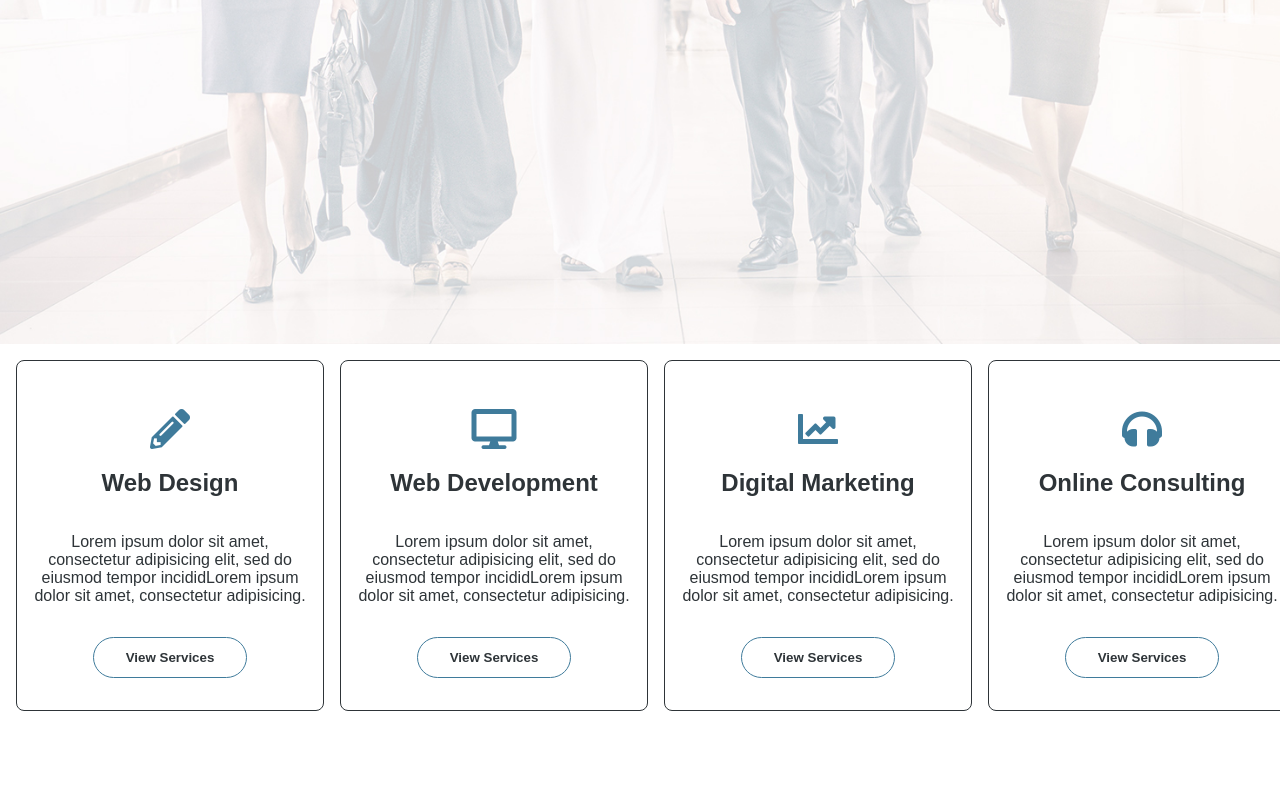
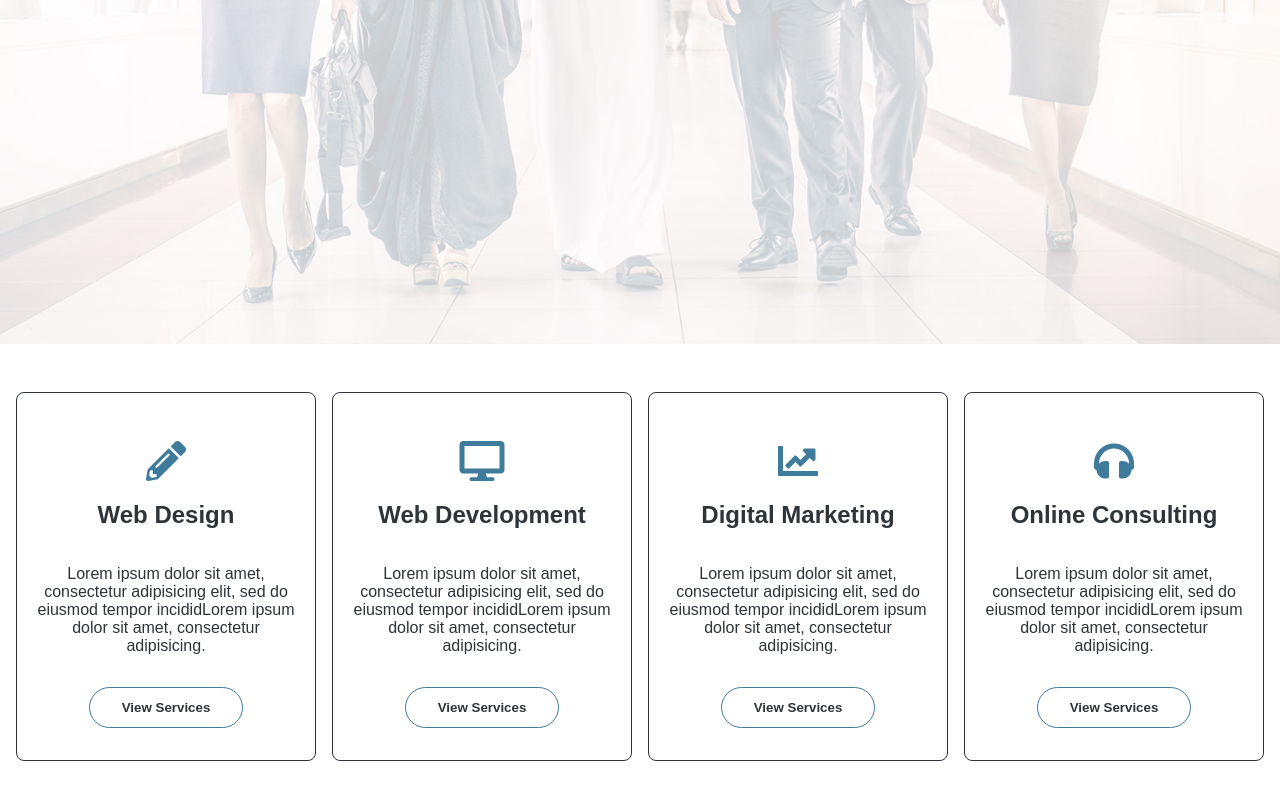
Before and after one commit to lindellcarternyc/monu-template, a React (Create React App) app: page / in a window 1280 px wide. Shown: the part 456-1256 px from the top of the page. Before the commit the page ends 1167 px from the top, so only its background shows below. Built offline with nearby package versions, Linux system fonts and the light colour scheme.

Commit message:
Added background color and padding

```diff
--- a/src/components/container.tsx
+++ b/src/components/container.tsx
@@ -2,17 +2,17 @@ import * as React from 'react'
 
 interface ContainerProps {
   children?: React.ReactNode
+  backgroundColor?: string
 }
 export const Container = (props: ContainerProps): JSX.Element => {
   return (
     <div
       style={{
         width: '100%',
-        marginLeft: '1rem',
-        marginRight: '1rem',
-        paddingTop: '1rem',
+        padding: '3rem 1rem',
         overflow: 'hidden',
-        position: 'relative'
+        position: 'relative',
+        backgroundColor: props.backgroundColor
       }}
     >
       {props.children}
```
